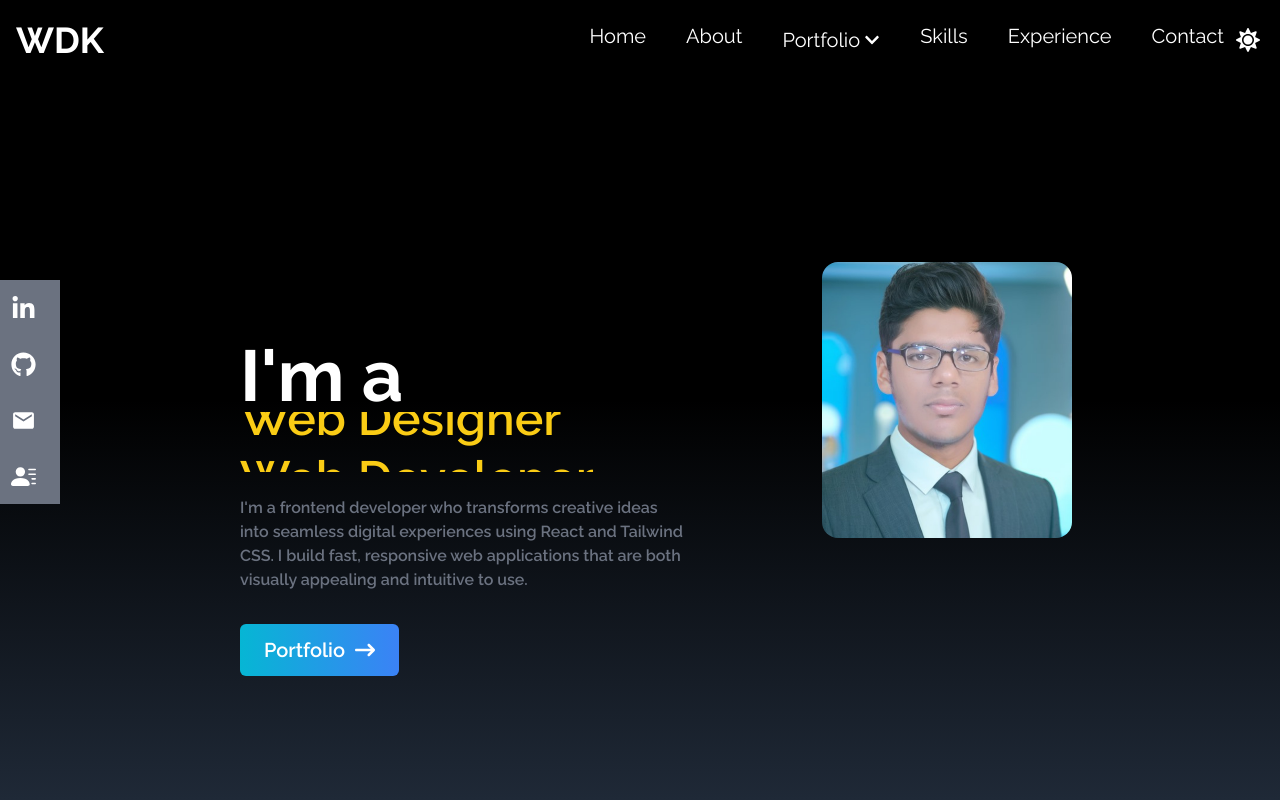
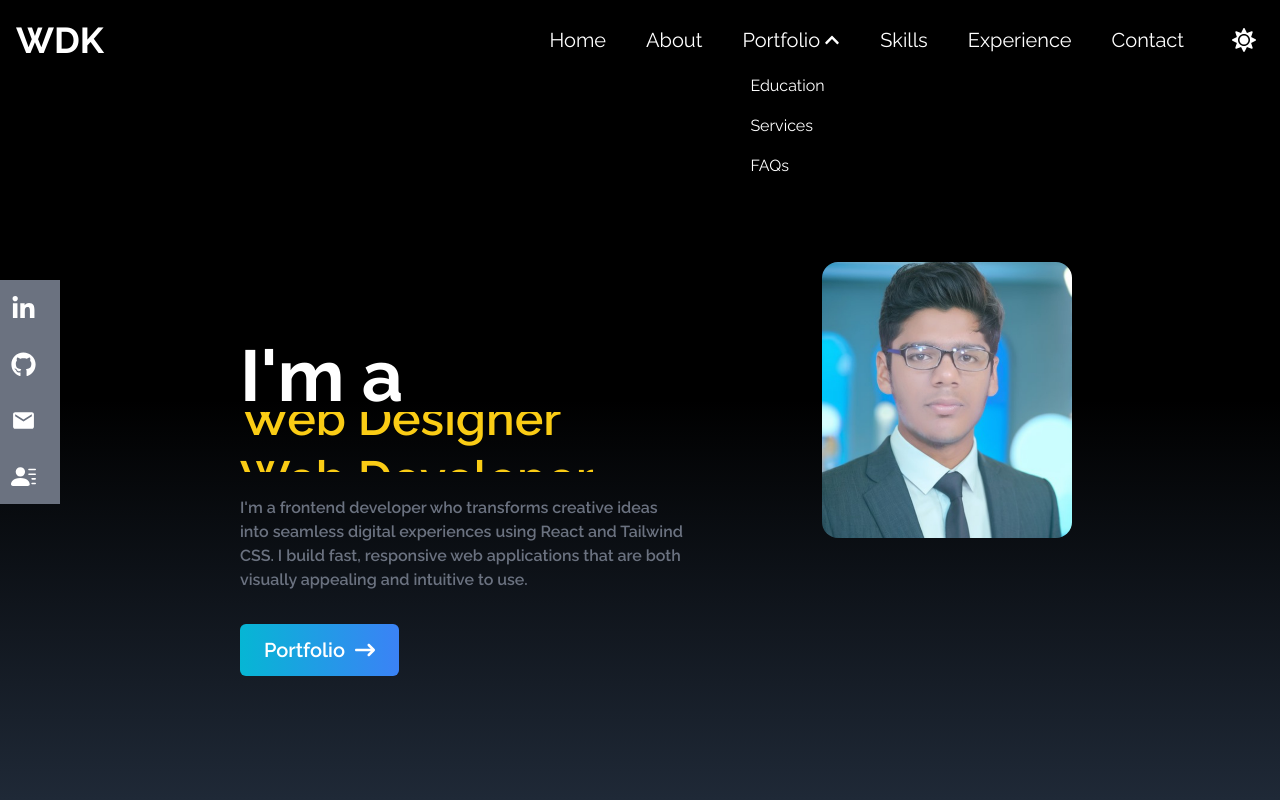
Before and after one commit to WDK50/InternInelligence_Portfolio, a React (Vite) app: page / in a window 1280 px wide. Both pictures are taken after a click on the item "Portfolio". Shown: the top 800 px of the page. Built offline with nearby package versions, Linux system fonts and the light colour scheme.

Commit message:
Updated Portfolio

```diff
--- a/src/components/Navbar.jsx
+++ b/src/components/Navbar.jsx
@@ -1,13 +1,7 @@
 /* eslint-disable no-unused-vars */
 /* src/components/Navbar.jsx */
 import React, { useState, useRef, useEffect } from "react";
-import {
-  FaBars,
-  FaTimes,
-  FaSun,
-  FaMoon,
-  FaChevronDown,
-} from "react-icons/fa";
+import { FaBars, FaTimes, FaSun, FaMoon, FaChevronDown } from "react-icons/fa";
 import { useTheme } from "../context/ThemeContext";
 
 export default function Navbar() {
@@ -16,25 +10,20 @@ export default function Navbar() {
   const { darkMode, toggleTheme } = useTheme();
   const dropdownRef = useRef(null);
 
-  // Close dropdown when clicking outside
   useEffect(() => {
     function handleClickOutside(e) {
-      if (
-        dropdownOpen &&
-        dropdownRef.current &&
-        !dropdownRef.current.contains(e.target)
-      ) {
+      if (dropdownRef.current && !dropdownRef.current.contains(e.target)) {
         setDropdownOpen(false);
       }
     }
     document.addEventListener("mousedown", handleClickOutside);
     return () => document.removeEventListener("mousedown", handleClickOutside);
-  }, [dropdownOpen]);
+  }, []);
 
   const links = [
     { id: 1, text: "Home", href: "#home" },
     { id: 2, text: "About", href: "#about" },
-    { id: 3, text: "Portfolio", href: null }, // opens submenu
+    { id: 3, text: "Portfolio", href: null },
     { id: 4, text: "Skills", href: "#skills" },
     { id: 5, text: "Experience", href: "#experience" },
     { id: 6, text: "Contact", href: "#contact" },
@@ -45,20 +34,20 @@ export default function Navbar() {
     { id: "f", text: "FAQs", href: "#faqs" },
   ];
 
-  const navbarBg   = darkMode ? "bg-black"    : "bg-gray-300";
-  const navbarText = darkMode ? "text-white"  : "text-black";
-  const overlayBg  = darkMode ? "bg-black/70" : "bg-white/70";
+  const navbarBg = darkMode ? "bg-black" : "bg-gray-300";
+  const navbarText = darkMode ? "text-white" : "text-black";
+  const overlayBg = darkMode ? "bg-black/70" : "bg-white/70";
 
   return (
     <>
       {/* Desktop Navbar */}
-      <nav
-        className={`fixed top-0 left-0 w-full h-20 flex items-center px-4 ${navbarBg} ${navbarText} z-50`}
-      >
+      <nav className={`fixed top-0 left-0 w-full h-20 flex items-center px-4 ${navbarBg} ${navbarText} z-50`}>
         <h1 className="text-4xl font-bold">WDK</h1>
 
+        {/* Desktop Navigation Items */}
+        <div className="flex flex-1 items-center justify-end gap-8">
           {/* Desktop Links */}
-        <ul className="hidden md:flex ml-auto space-x-6">
+          <ul className="hidden md:flex items-center gap-6">
             {links.map(({ id, text, href }) =>
               text !== "Portfolio" ? (
                 <li key={id}>
@@ -74,10 +63,9 @@ export default function Navbar() {
                   key={id}
                   ref={dropdownRef}
                   className="relative px-2 py-1 cursor-pointer"
-                onMouseEnter={() => setDropdownOpen(true)}
-                onMouseLeave={() => setDropdownOpen(false)}
+                  onClick={() => setDropdownOpen(!dropdownOpen)}
                 >
-                <div className="flex items-center space-x-1">
+                  <div className="flex items-center gap-1">
                     <span className="text-xl capitalize">Portfolio</span>
                     <FaChevronDown
                       className={`transition-transform duration-200 ${
@@ -93,7 +81,7 @@ export default function Navbar() {
                         <li key={sid}>
                           <a
                             href={subHref}
-                          className="block px-4 py-2 hover:bg-gray-200 dark:hover:bg-gray-600 transition-colors duration-200"
+                            className="block px-4 py-2 hover:bg-gray-200 active:bg-gray-300 dark:hover:bg-gray-600 dark:active:bg-gray-500 transition-colors duration-200"
                             onClick={() => setDropdownOpen(false)}
                           >
                             {subText}
@@ -108,28 +96,27 @@ export default function Navbar() {
           </ul>
 
           {/* Theme Toggle & Mobile Menu Button */}
-        <div className="flex items-center ml-auto md:ml-0 space-x-4">
-          <button onClick={toggleTheme} className="p-1">
+          <div className="flex items-center gap-4">
+            <button onClick={toggleTheme} className="p-2">
               {darkMode ? <FaSun size={24} /> : <FaMoon size={24} />}
             </button>
-          <button onClick={() => setNavOpen((o) => !o)} className="md:hidden p-1">
+            <button onClick={() => setNavOpen((o) => !o)} className="md:hidden p-2">
               {navOpen ? <FaTimes size={24} /> : <FaBars size={24} />}
             </button>
+          </div>
         </div>
       </nav>
 
       {/* Mobile Menu */}
       {navOpen && (
-        <div
-          className={`fixed inset-0 pt-20 ${overlayBg} backdrop-blur-md z-40`}
-        >
+        <div className={`fixed inset-0 pt-20 ${overlayBg} backdrop-blur-md z-40`}>
           <ul className={`flex flex-col items-center space-y-6 ${navbarText}`}>
             {links.map(({ id, text, href }) =>
               text !== "Portfolio" ? (
                 <li key={id}>
                   <a
                     href={href}
-                    className="text-3xl capitalize"
+                    className="text-3xl capitalize hover:bg-gray-200 active:bg-gray-300 dark:hover:bg-gray-600 dark:active:bg-gray-500 px-4 py-2 rounded-lg transition-colors duration-200"
                     onClick={() => setNavOpen(false)}
                   >
                     {text}
@@ -137,32 +124,33 @@ export default function Navbar() {
                 </li>
               ) : (
                 <li key={id} ref={dropdownRef} className="w-full text-center">
-                  {/* Centered Portfolio header */}
                   <div
-                    className="inline-flex justify-center items-center px-6 py-2 text-3xl cursor-pointer"
+                    className="inline-flex justify-center items-center px-6 py-2 text-3xl cursor-pointer hover:bg-gray-200 active:bg-gray-300 dark:hover:bg-gray-600 dark:active:bg-gray-500 rounded-lg transition-colors duration-200"
                     onClick={() => setDropdownOpen((o) => !o)}
                   >
                     <span>Portfolio</span>
                     <FaChevronDown
-                      className={`ml-2 md:text-2xl text-sm transition-transform duration-200 ${
+                      className={`ml-2 text-sm md:text-2xl transition-transform duration-200 ${
                         dropdownOpen ? "rotate-180" : ""
                       }`}
                     />
                   </div>
 
-                  {/* Centered Mobile Submenu with distinct dark bg */}
                   {dropdownOpen && (
                     <ul
                       className={`mt-2 flex flex-col items-center
                         bg-white dark:bg-gray-700
                         text-black dark:text-white
-                        rounded-md shadow-lg`}
+                        rounded-md shadow-lg w-3/4 mx-auto`}
                     >
                       {subLinks.map(({ id: sid, text: subText, href: subHref }) => (
                         <li key={sid} className="w-full">
                           <a
                             href={subHref}
-                            className="block w-full px-8 py-2 text-2xl hover:bg-gray-200 dark:hover:bg-gray-600 transition-colors duration-200"
+                            className="block w-full px-8 py-2 text-2xl
+                              hover:bg-gray-200 active:bg-gray-300
+                              dark:hover:bg-gray-600 dark:active:bg-gray-500
+                              transition-colors duration-200"
                             onClick={() => {
                               setNavOpen(false);
                               setDropdownOpen(false);
```
Lines whose indentation alone changed are shown as unchanged.
